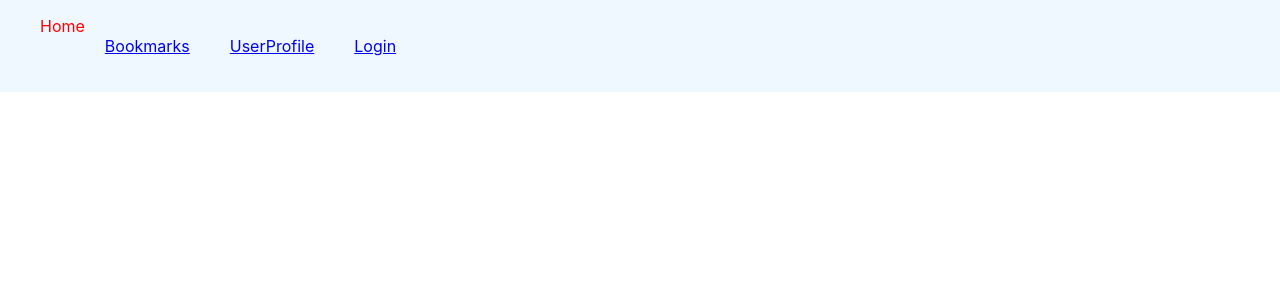
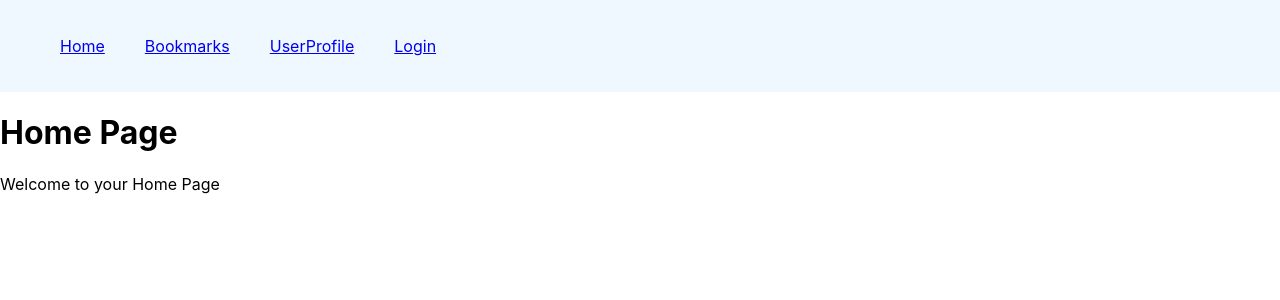
Before and after one commit to KevTheeDev/React-Photo-App, a React (Create React App) app: page / in a window 1280 px wide. Shown: the top 300 px of the page. Built offline with nearby package versions, Linux system fonts and the light colour scheme.

Commit message:
... to see if pgs successfully render from pg to pg, router tag taken from navi...bar.js and put over div tags in app.js

```diff
--- a/src/App.js
+++ b/src/App.js
@@ -18,11 +18,10 @@ class App extends React.Component {
     return (
       //evrything btwn the router will use teh routing ability
       <Router>
-        <div>
+        <div className="App">
           <NavigationBar />
-          <Route exact path="/Home" component={Home} />
-          <Route exact path="/Bookmarks" component={Bookmarks} />
-          <Route exact path="/UserProfile" component={UserProfile} />
+          <Route exact path="/" component={Home} />
+
         </div>
       </Router>
 
--- a/src/component/NavigationBar.js
+++ b/src/component/NavigationBar.js
@@ -16,30 +16,36 @@ class NavigationBar extends React.Component {
     }
     render() {
         return (
-            <Router>
+
             <div className="navList">
               <nav>
                 <ul>
                   <li>
-                    Home
+                    <Link to="/">Home</Link>
                   </li>
+
                   <li>
                     <Link to="/Bookmarks">Bookmarks </Link>
                   </li>
+
                   <li>
                     <Link to="/UserProfile">UserProfile</Link>
                   </li>
+
                   <li>
                     <Link to="/Login">Login</Link>
                   </li>
+
                 </ul>
               </nav>
 
             {/* <Route exact path="/NavigationBar" component={NavigationBar} /> */}
-            <Route exact path="/Home" component={Home} />
-            <Route exact path="/Login" component={Login} />
+                {/* <Route exact path="/" component={Home} />  */}
+                <Route exact path="/Login" component={Login} />
+                <Route path="/Bookmarks" component={Bookmarks} />
+                <Route exact path="/UserProfile" component={UserProfile} />
             </div>
-          </Router>
+
 
          );
     }
```
Also changed, not shown: 1 other file (tests, documents, lock files or other folders).
